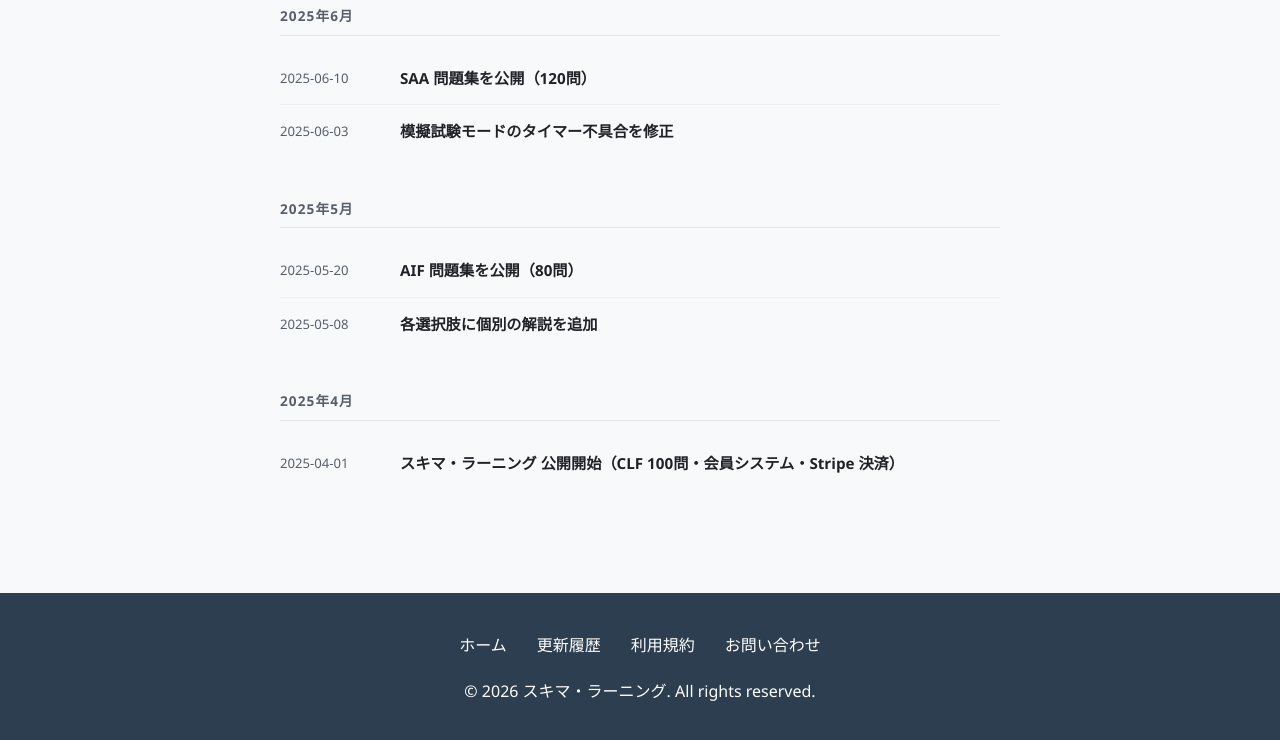
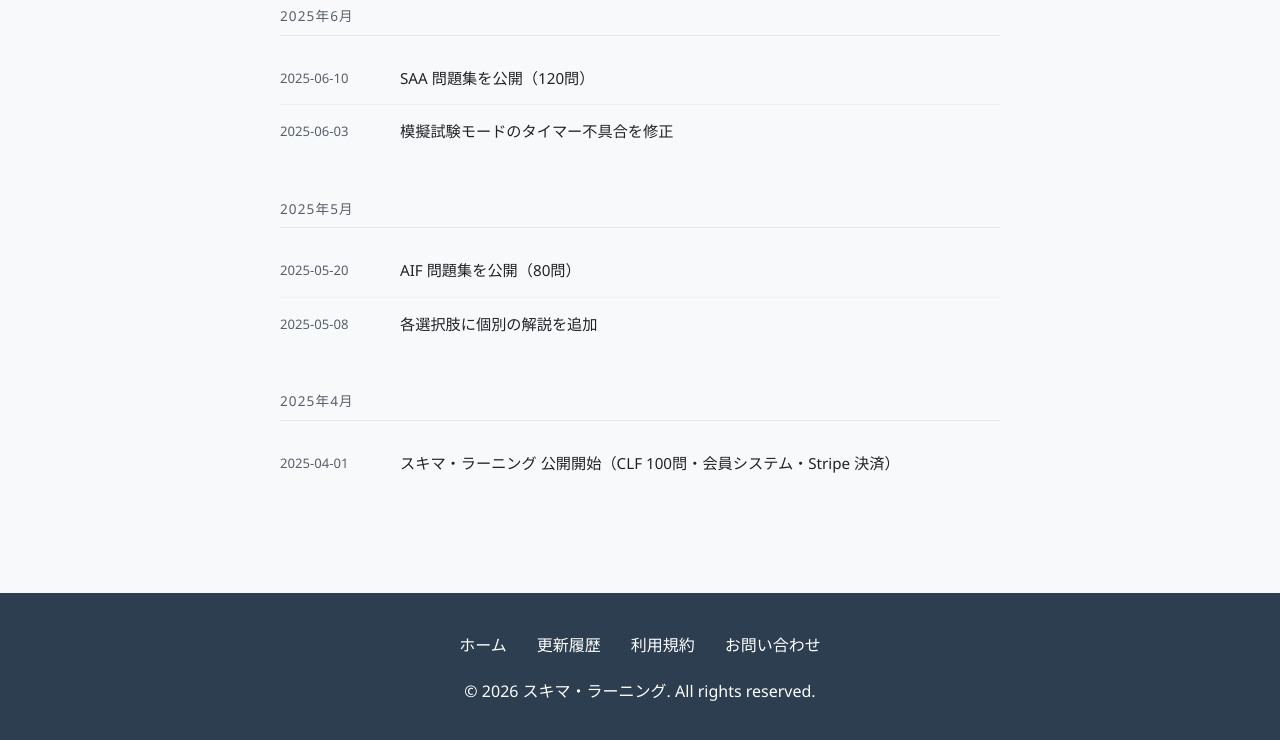
Before and after one commit to murakamihiroaki1/sukima-learning, a plain HTML site: page changelog.html in a window 1280 px wide. Shown: the part 184-924 px from the top of the page. Drawn offline with Linux system fonts and the light colour scheme.

Commit message:
style: 更新履歴のテキストを通常の太さ（font-weight: 400）に変更

```diff
--- a/changelog.html
+++ b/changelog.html
@@ -85,7 +85,7 @@
 
         .month-label {
             font-size: 0.85em;
-            font-weight: 700;
+            font-weight: 400;
             color: #57606a;
             text-transform: uppercase;
             letter-spacing: 0.08em;
@@ -127,7 +127,7 @@
         }
 
         .entry-title {
-            font-weight: 600;
+            font-weight: 400;
             color: #1f2328;
             font-size: 0.95em;
         }
```
Also changed, not shown: aws/index.html (+1 -1 lines).
